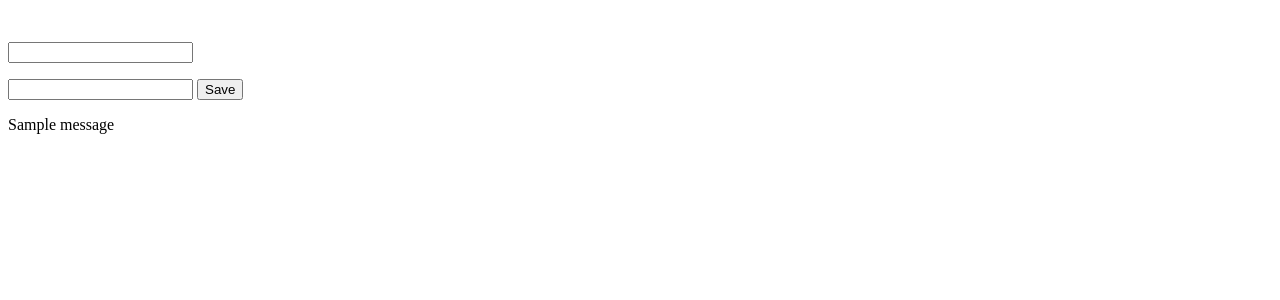
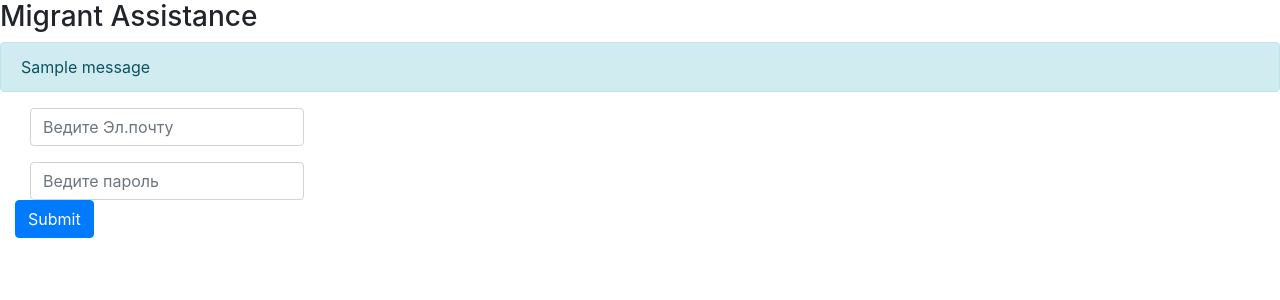
Before and after one commit to ikasymov/migrant_assistance, a Django app: page /signin/ in a window 1280 px wide. Shown: the top 300 px of the page. Run offline with Django 3.2, Linux system fonts and the light colour scheme; tables that the repository leaves empty hold one stand-in row (values such as "Sample post"); one stand-in notice (Sample message) is shown; parts of the project's set-up code (start-up, migrations or seed data) failed here and were passed over; some libraries are stand-ins or nearby versions.

Commit message:
Скачал bootstrap подключил bower, создал base header html, подключил bootstrap для страницы авторизации,создал html для сообщений(ошибки, предупреждении и т.д)

```diff
--- a/assistance/authentication/forms.py
+++ b/assistance/authentication/forms.py
@@ -1,11 +1,14 @@
+#coding= utf-8
+from __future__ import unicode_literals
 from django import forms
-
+from django.utils.translation import ugettext_lazy as _
 from authentication.models import User
 
 
 class SignInForm(forms.Form):
-    email = forms.EmailField()
-    password = forms.CharField(widget=forms.PasswordInput)
+    email = forms.EmailField(widget=forms.TextInput(
+        attrs={'placeholder': _('Ведите Эл.почту'), 'type': 'email', 'class': 'form-control mb-2 mr-sm-2 mb-sm-0'}))
+    password = forms.CharField(widget=forms.PasswordInput(attrs={'placeholder': _('Ведите пароль'), 'class': 'form-control mb-2 mr-sm-2 mb-sm-0'}))
 
 
 class SignupForm(forms.ModelForm):
--- a/assistance/authentication/views.py
+++ b/assistance/authentication/views.py
@@ -26,11 +26,6 @@ class SignInView(FormView):
             messages.add_message(self.request, messages.ERROR, self.message_error)
         return super(SignInView, self).form_valid(form)
 
-    def get_context_data(self, **kwargs):
-        context = super(SignInView, self).get_context_data(**kwargs)
-        context['forms'] = SignInForm()
-        return context
-
 
 class SignUpView(FormView):
     form_class = SignupForm
--- a/assistance/main/settings.py
+++ b/assistance/main/settings.py
@@ -12,9 +12,9 @@ DATABASES = {
 }
 STATIC_URL = '/static/'
 STATICFILES_DIRS = [
-    os.path.join(BASE_DIR, "static")
+    os.path.join(BASE_DIR, "staticfiles")
 ]
-STATIC_ROOT = os.path.join(BASE_DIR, 'staticfiles')
+STATIC_ROOT = os.path.join(BASE_DIR, 'static')
 MEDIA_ROOT = os.path.join(BASE_DIR, 'media')
 MEDIA_URL = '/media/'
 SECRET_KEY = env('SECRET_KEY')
@@ -42,6 +42,7 @@ DJANGO_APPS = [
 LOCAL_APPS = [
     'authentication',
     'django_countries',
+    'widget_tweaks',
 ]
 INSTALLED_APPS = DJANGO_APPS + LOCAL_APPS
 MIDDLEWARE_CLASSES = [
--- a/assistance/main/urls.py
+++ b/assistance/main/urls.py
@@ -23,4 +23,5 @@ urlpatterns = [
     url(r'^admin/', admin.site.urls),
     url(r'signin/$', views.SignInView.as_view(), name='sign_in'),
     url(r'signup/$', views.SignUpView.as_view(), name='sign_up'),
-] + static(settings.MEDIA_URL, document_root=settings.MEDIA_ROOT)
+] + static(settings.MEDIA_URL, document_root=settings.MEDIA_ROOT)\
+ + static(settings.STATIC_URL, document_root=settings.STATIC_ROOT)
--- a/assistance/templates/authentication/sign_in.html
+++ b/assistance/templates/authentication/sign_in.html
@@ -1,12 +1,25 @@
+{% extends 'general/base.html' %}
+{% load staticfiles %}
+{% load widget_tweaks %}
+{% block head %}
+<link rel="stylesheet" href="{% static 'bower_components/bootstrap/dist/css/bootstrap.min.css' %}">
+{% endblock %}
+{% block content %}
+    {% include 'general/messages.html' %}
 <form method="POST">
 {% csrf_token %}
-{% for form in forms %}
-    <br><p>{{ form }}
-{% endfor %}
-    <button>Save</button>
+    <div class="form-inline">
+            <div class="col-md-2 col-md-offset-5">
+                <div class="col-10">
+                    <p>{{ form.email }}</p>
+        </div>
+                <div class="col-9">
+                    {{ form.password }}
+                </div>
+                <button type="submit" class="btn btn-primary">Submit</button>
+            </div>
+
+    </div>
+
 </form>
-{% if messages %}
-    {% for i in messages %}
-        {{ i }}
-    {% endfor %}
-{% endif %}
+{% endblock %}
--- /dev/null
+++ b/assistance/templates/general/base.html
@@ -0,0 +1,11 @@
+<!DOCTYPE html>
+<html>
+<head>
+    {% block head %}{% endblock %}
+</head>
+<div class="page-header">
+    <h3>Migrant Assistance</h3>
+</div>
+{% block content %}
+{% endblock %}
+</html>
--- /dev/null
+++ b/assistance/templates/general/messages.html
@@ -0,0 +1,14 @@
+<!DOCTYPE html>
+<html lang="en">
+<head>
+</head>
+<body>
+{% if messages %}
+<div class="alert alert-info">
+    {% for i in messages %}
+        {{ i }}
+    {% endfor %}
+</div>
+{% endif %}
+</body>
+</html>
```
